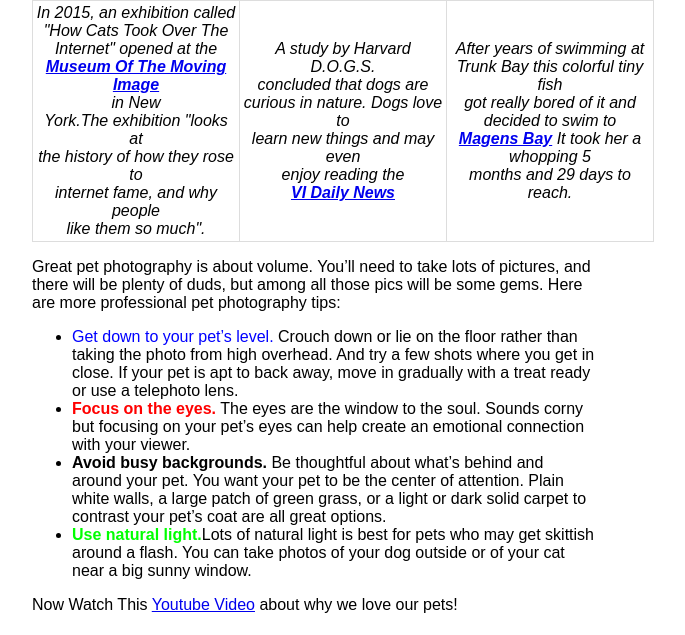
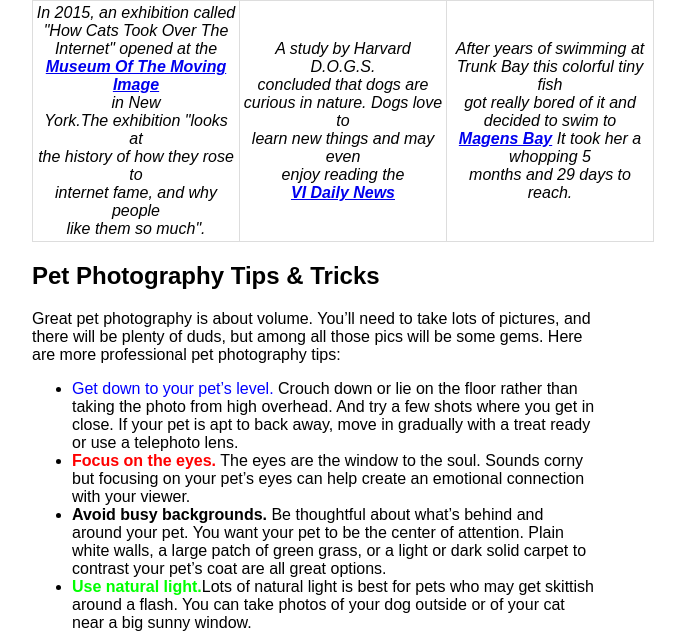
Before and after one commit to trey3thompson/photographymidterm, a plain HTML site: page index.html in a window 1280 px wide. Shown: the part 303-938 px from the top of the page, without its empty margins (326-1011 px from the left). Drawn offline with Linux system fonts and the light colour scheme.

Commit message:
Update index.html

```diff
--- a/index.html
+++ b/index.html
@@ -72,6 +72,7 @@
     months and 29 days to reach.</i></td>
   </tr>
 </table>
+	<h2><strong>Pet Photography Tips & Tricks</strong></h2>
 <p>
 Great pet photography is about volume. You’ll need to take lots of pictures, and there will be plenty of duds, but among all those pics will be some gems. Here are more professional pet photography tips:
 <ul><li><span style="color:blue">Get down to your pet’s level.</span> Crouch down or lie on the floor rather than taking the photo from high overhead. And try a few shots where you get in close. If your pet is apt to back away, move in gradually with a treat ready or use a telephoto lens.
```
